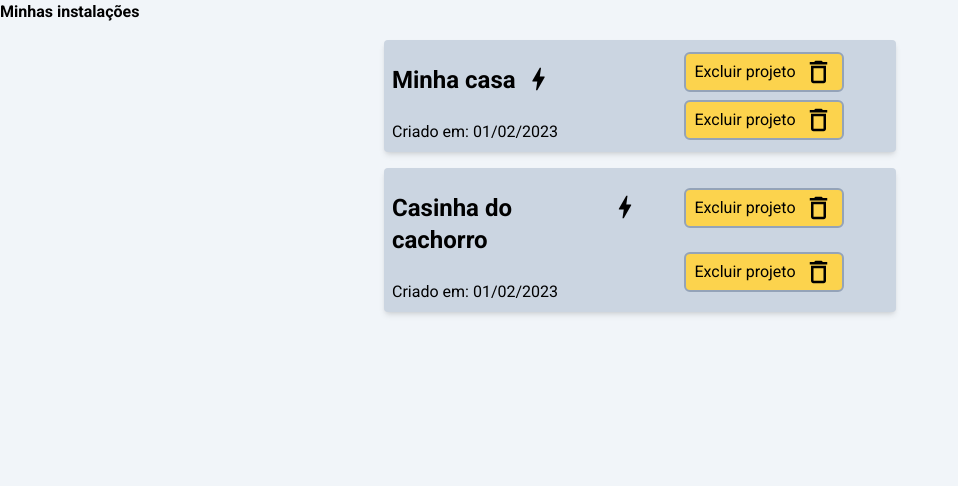
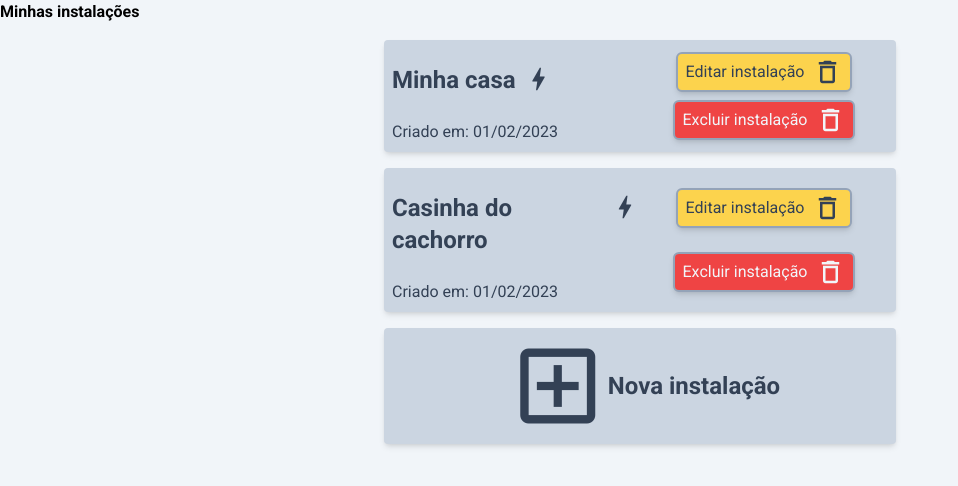
Before and after one commit to pmatos96/tcc-puc-frontend, a Next.js app: page /instalacoes in a window 1280 px wide. Shown: the top 486 px of the page, without its empty margins (0-958 px from the left). Built offline with nearby package versions, Linux system fonts and the light colour scheme.

Commit message:
projects page structure

```diff
--- a/src/components/common/Button.tsx
+++ b/src/components/common/Button.tsx
@@ -3,12 +3,13 @@ interface ButtonProps {
     name: string;
     iconName: string;
     color?: string;
+    fontColor?: string;
 }
 
-export default function Button({ name, iconName, color}: ButtonProps){
+export default function Button({ name, iconName, color, fontColor}: ButtonProps){
 
     const getClassName = () => {
-        return "w-40 h-10 rounded-md flex items-center justify-center border-solid border-2 border-slate-400 cursor-pointer" + " " + (color || "bg-amber-300");
+        return "min-w-40 h-10 p-2 rounded-md flex items-center justify-center border-solid border-2 border-slate-400 cursor-pointer shadow-md " + fontColor + " " + (color || "bg-amber-300");
     }
 
     return (
--- a/src/components/projects/ProjectBoard.tsx
+++ b/src/components/projects/ProjectBoard.tsx
@@ -2,14 +2,16 @@ import BoardHeader from "../common/BoardHeader";
 import Button from "../common/Button";
 
 interface ProjectBoardProps {
-    name: string;
-    creationDate: Date;
+    name?: string;
+    creationDate?: Date;
 }
 
 export default function ProjectBoard ({ name, creationDate }: ProjectBoardProps) {
 
     return (
-        <div className="flex w-2/5 min-h-max p-2 mt-2 mb-2 bg-slate-300 shadow-md rounded">
+        <div className="flex w-2/5 min-h-max p-2 mt-2 mb-2 bg-slate-300 shadow-md rounded text-slate-700">
+            { name && creationDate ?
+                <>
                     <div className="h-full w-1/2">
                         <BoardHeader title={name} iconName="bolt"/>
                         Criado em: {creationDate.toLocaleDateString(
@@ -22,10 +24,16 @@ export default function ProjectBoard ({ name, creationDate }: ProjectBoardProps)
                         )}
                     </div>
                     <div className="w-1/2 flex flex-col justify-around items-center">
-                <Button name="Excluir projeto" iconName="delete"/>
-                <Button name="Excluir projeto" iconName="delete"/>
+                        <Button name="Editar instalação" iconName="delete"/>
+                        <Button name="Excluir instalação" iconName="delete" color="bg-red-500" fontColor="text-slate-100"/>
                     </div>
-
+                </>
+                :
+                    <div className="w-full flex justify-center items-center cursor-pointer">
+                        <i style={{fontSize: "100px"}} className="ml-2 material-icons-outlined">add_box</i>
+                        <h1 className="text-2xl"><b>Nova instalação</b></h1>
+                    </div>
+            }
         </div>
     )
 }
--- a/src/pages/instalacoes/index.tsx
+++ b/src/pages/instalacoes/index.tsx
@@ -20,6 +20,7 @@ export default function Projects(props) {
         {projects.map(project => {
             return <ProjectBoard name={project.name} creationDate={project.createdAt}/>
         })}
+        <ProjectBoard/>
       </div>
     </div>
   )
```
Lines whose indentation alone changed are shown as unchanged.
